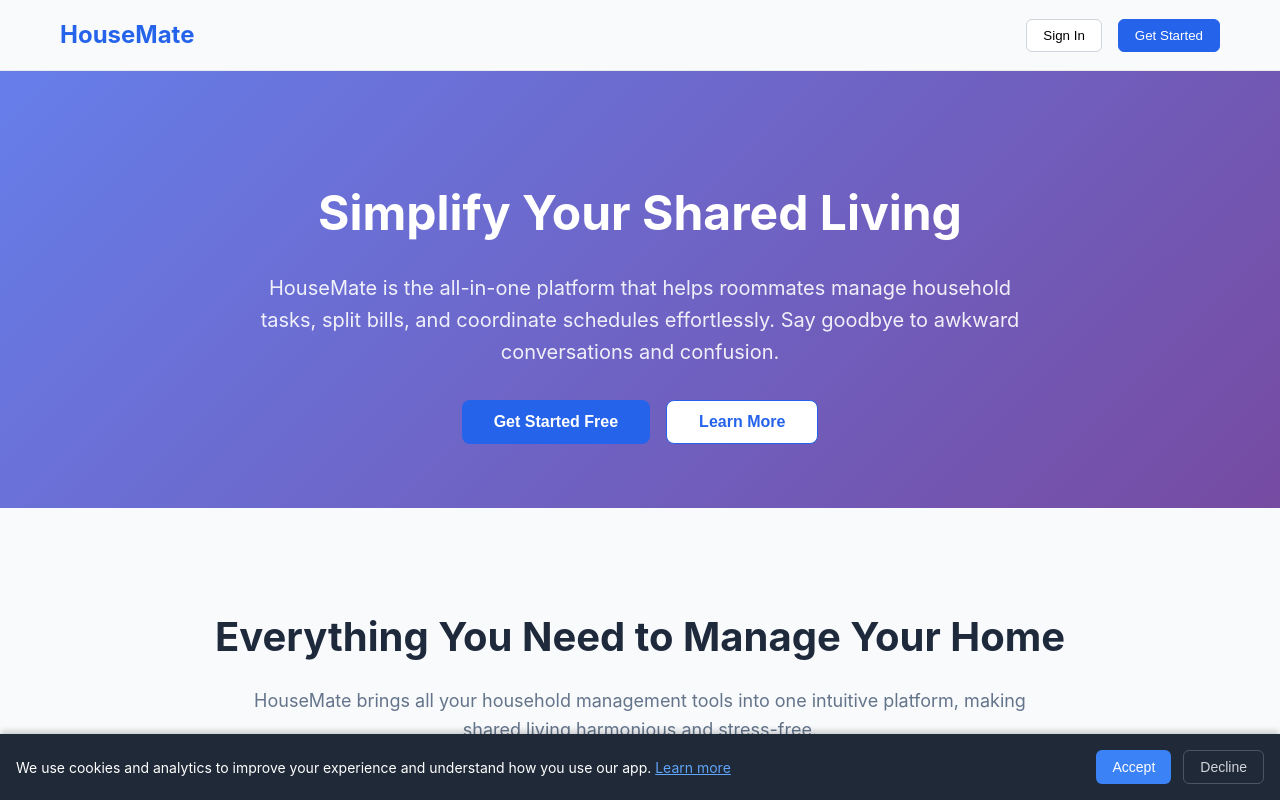
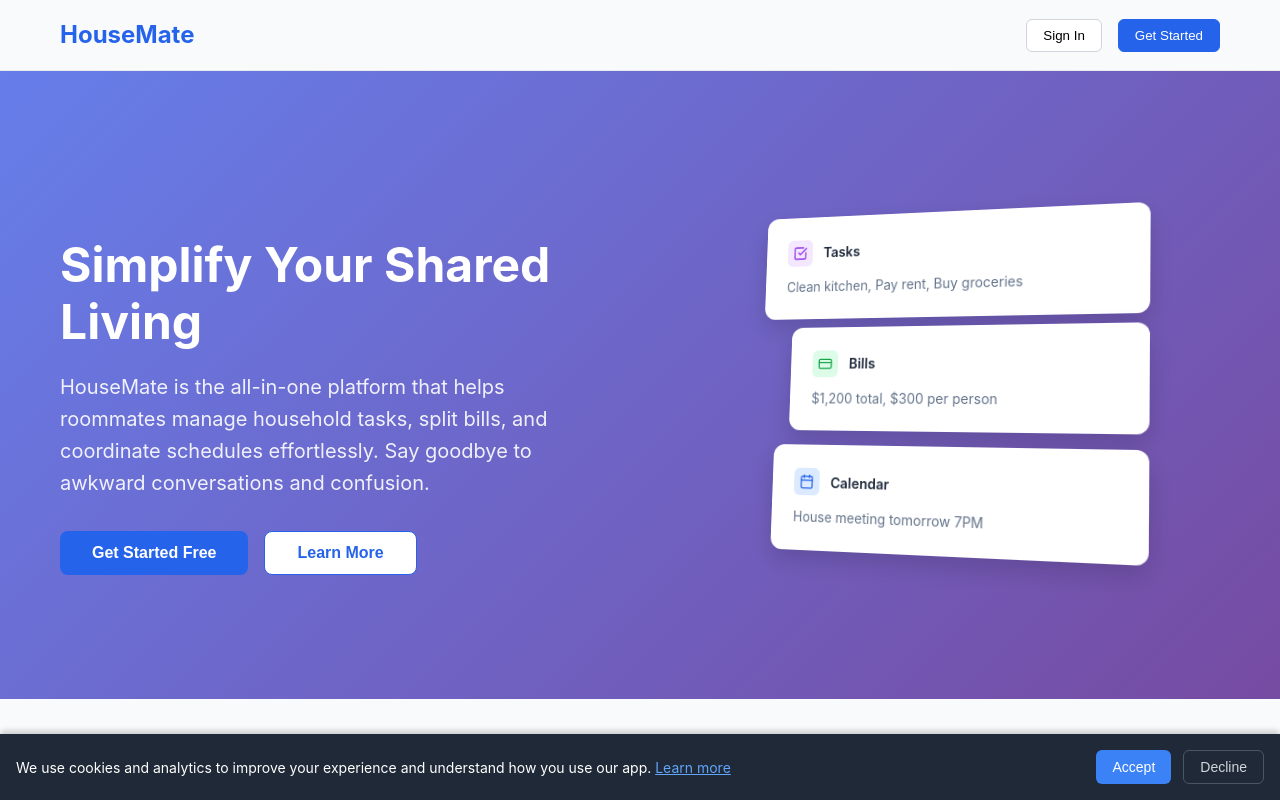
Before and after one commit to Dhiali/housemate, a React (Vite) app in the folder frontend/: page / in a window 1280 px wide. Shown: the top 800 px of the page. Built offline with nearby package versions, Linux system fonts and the light colour scheme.

Commit message:
hero section fix

```diff
--- a/frontend/src/components/LandingPage.css
+++ b/frontend/src/components/LandingPage.css
@@ -70,31 +70,106 @@
 /* Hero Section */
 .App .hero {
   padding: 4rem 0;
-  text-align: center;
   background: linear-gradient(135deg, #667eea 0%, #764ba2 100%);
   color: white;
+}
+
+.App .hero-content {
+  display: grid;
+  grid-template-columns: 1fr 1fr;
+  gap: 4rem;
+  align-items: center;
+  min-height: 500px;
+}
+
+.App .hero-text {
+  max-width: 500px;
 }
 
 .App .hero h1 {
   font-size: 3rem;
   margin-bottom: 1rem;
   font-weight: 700;
+  line-height: 1.2;
 }
 
 .App .hero-subtitle {
   font-size: 1.25rem;
   margin-bottom: 2rem;
-  max-width: 800px;
-  margin-left: auto;
-  margin-right: auto;
   opacity: 0.9;
+  line-height: 1.6;
 }
 
 .App .hero-buttons {
   display: flex;
   gap: 1rem;
+  flex-wrap: wrap;
+}
+
+.App .hero-image {
+  display: flex;
   justify-content: center;
-  flex-wrap: wrap;
+  align-items: center;
+}
+
+.App .hero-visual {
+  position: relative;
+  width: 100%;
+  max-width: 400px;
+}
+
+.App .feature-preview {
+  display: flex;
+  flex-direction: column;
+  gap: 1rem;
+  transform: perspective(1000px) rotateY(-15deg) rotateX(5deg);
+}
+
+.App .preview-card {
+  background: white;
+  border-radius: 12px;
+  padding: 1.5rem;
+  box-shadow: 0 10px 25px rgba(0, 0, 0, 0.15);
+  color: #1e293b;
+  animation: float 6s ease-in-out infinite;
+}
+
+.App .preview-card:nth-child(2) {
+  animation-delay: -2s;
+  margin-left: 2rem;
+}
+
+.App .preview-card:nth-child(3) {
+  animation-delay: -4s;
+  margin-left: 1rem;
+}
+
+.App .card-header {
+  display: flex;
+  align-items: center;
+  gap: 0.75rem;
+  margin-bottom: 0.75rem;
+  font-weight: 600;
+  font-size: 0.9rem;
+}
+
+.App .card-icon {
+  padding: 0.375rem;
+  border-radius: 0.375rem;
+  display: flex;
+  align-items: center;
+  justify-content: center;
+}
+
+.App .card-content {
+  font-size: 0.875rem;
+  color: #64748b;
+  line-height: 1.4;
+}
+
+@keyframes float {
+  0%, 100% { transform: translateY(0px); }
+  50% { transform: translateY(-10px); }
 }
 
 .App .btn {
@@ -364,6 +439,23 @@
     font-size: 1rem;
   }
 
+  .App .hero-content {
+    grid-template-columns: 1fr;
+    gap: 2rem;
+    text-align: center;
+  }
+
+  .App .feature-preview {
+    transform: none;
+    max-width: 300px;
+    margin: 0 auto;
+  }
+
+  .App .preview-card:nth-child(2),
+  .App .preview-card:nth-child(3) {
+    margin-left: 0;
+  }
+
   .App .features-grid {
     grid-template-columns: 1fr;
   }
--- a/frontend/src/components/LandingPage.jsx
+++ b/frontend/src/components/LandingPage.jsx
@@ -30,6 +30,8 @@ const LandingPage = () => {
       {/* Hero Section */}
       <section className="hero">
         <div className="container">
+          <div className="hero-content">
+            <div className="hero-text">
               <h1>Simplify Your Shared Living</h1>
               <p className="hero-subtitle">
                 HouseMate is the all-in-one platform that helps roommates manage household tasks,
@@ -38,6 +40,41 @@ const LandingPage = () => {
               <div className="hero-buttons">
                 <button className="btn primary" onClick={handleGetStarted}>Get Started Free</button>
                 <button className="btn secondary">Learn More</button>
+              </div>
+            </div>
+            <div className="hero-image">
+              <div className="hero-visual">
+                <div className="feature-preview">
+                  <div className="preview-card">
+                    <div className="card-header">
+                      <div className="card-icon bg-purple-100 text-purple-600">
+                        <CheckSquare size={16} />
+                      </div>
+                      <span>Tasks</span>
+                    </div>
+                    <div className="card-content">Clean kitchen, Pay rent, Buy groceries</div>
+                  </div>
+                  <div className="preview-card">
+                    <div className="card-header">
+                      <div className="card-icon bg-green-100 text-green-600">
+                        <CreditCard size={16} />
+                      </div>
+                      <span>Bills</span>
+                    </div>
+                    <div className="card-content">$1,200 total, $300 per person</div>
+                  </div>
+                  <div className="preview-card">
+                    <div className="card-header">
+                      <div className="card-icon bg-blue-100 text-blue-600">
+                        <Calendar size={16} />
+                      </div>
+                      <span>Calendar</span>
+                    </div>
+                    <div className="card-content">House meeting tomorrow 7PM</div>
+                  </div>
+                </div>
+              </div>
+            </div>
           </div>
         </div>
       </section>
```
Also changed, not shown: frontend/src/assets/Build Webpage with React (1).png (added), frontend/src/assets/Build Webpage with React.png (deleted). Lines whose indentation alone changed are shown as unchanged.
